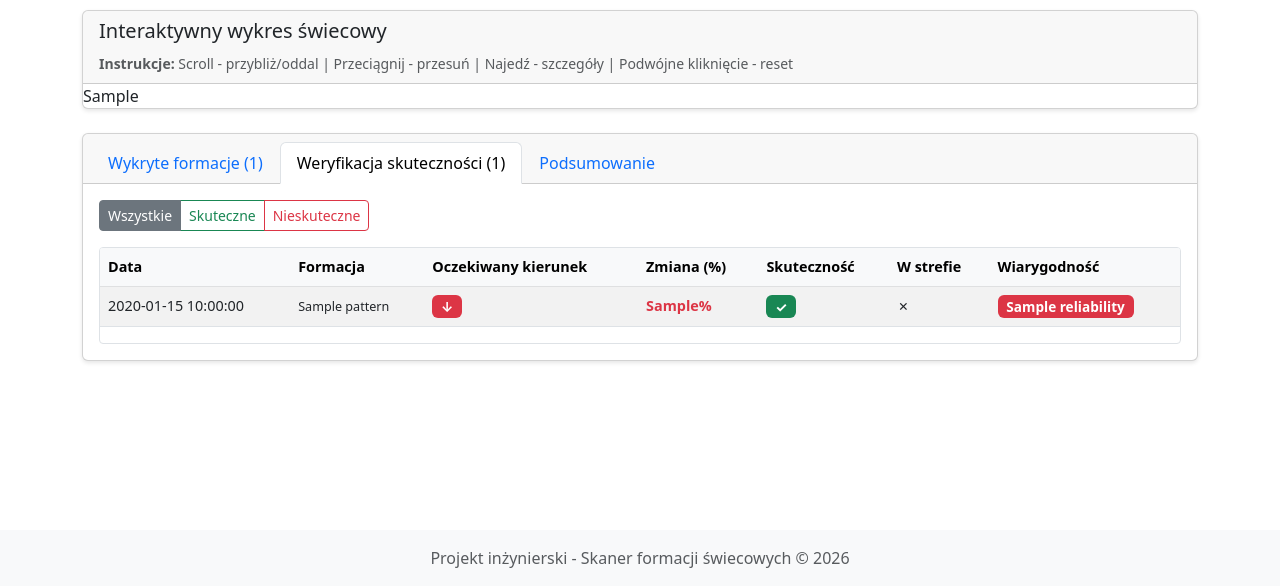
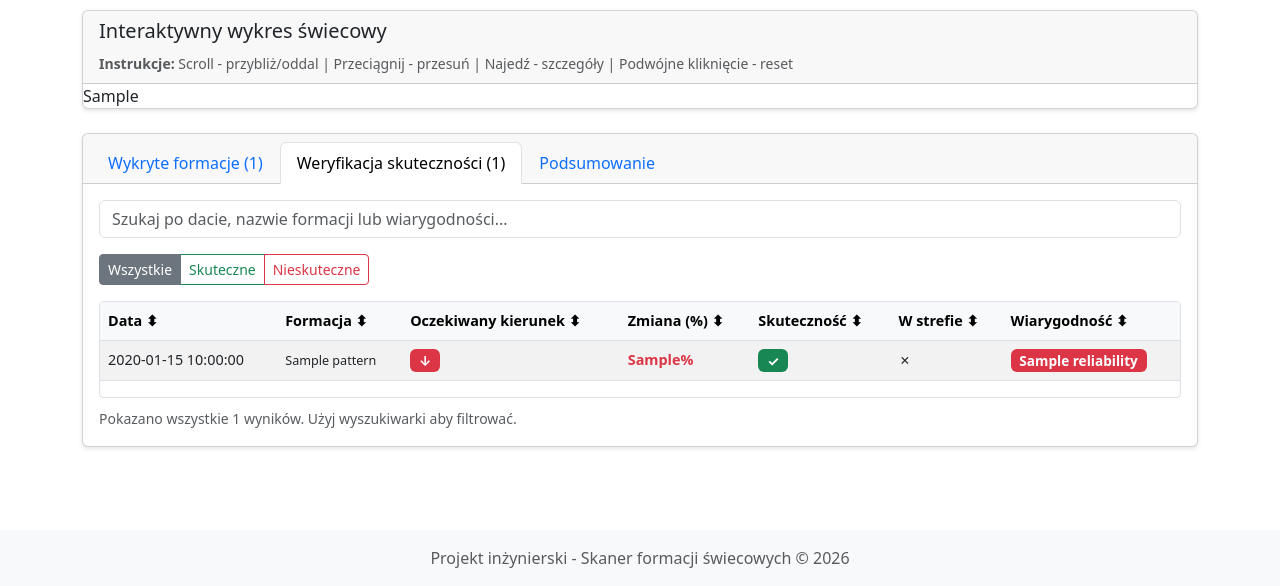
Before and after one commit to szymonhawel/candlestick_scanner, a Flask app: template templates/results.html in a window 1280 px wide, after a click that opens the changed part. Shown: the part 214-800 px from the top of the page. Run offline with Flask 3, Linux system fonts and the light colour scheme; the template is opened without the code that fills it: most values are stand-ins (such as "Sample title", 1, 10 or a date in 2020).

Commit message:
Enhance effectiveness tab; add search functionality and sorting for effectiveness table

```diff
--- a/models/candlestick_model.py
+++ b/models/candlestick_model.py
@@ -1098,7 +1098,7 @@ class CandlestickModel:
                         f"Trend: {trend}<br>"
                         f"Typ: {pattern_type}<br>"
                         f"Cena: {close_price:.2f}<br>"
-                        f"Range: {low_price:.2f} - {high_price:.2f}"
+                        f"Zakres: {low_price:.2f} - {high_price:.2f}"
                     )
 
                     if signal > 0:  # Wzrostowa
--- a/templates/results.html
+++ b/templates/results.html
@@ -122,6 +122,13 @@
 
                     <!-- ZAKŁADKA 2: WERYFIKACJA SKUTECZNOŚCI -->
                     <div class="tab-pane fade" id="effectiveness" role="tabpanel">
+                        <!-- NOWE: Pole wyszukiwania -->
+                        <div class="mb-3">
+                            <input type="text" class="form-control mb-2" id="effectivenessSearch"
+                                placeholder="Szukaj po dacie, nazwie formacji lub wiarygodności...">
+                        </div>
+
+                        <!-- Filtry (zachowane) -->
                         <div class="mb-3">
                             <div class="btn-group" role="group">
                                 <input type="radio" class="btn-check" name="effectiveFilter" id="filterAll" checked>
@@ -134,17 +141,19 @@
                                 <label class="btn btn-outline-danger btn-sm" for="filterIneffective" onclick="filterEffectiveness(false)">Nieskuteczne</label>
                             </div>
                         </div>
+
                         <div class="table-responsive" style="max-height: 500px; overflow-y: auto;">
                             <table class="table table-striped table-hover table-sm" id="effectivenessTable">
                                 <thead class="table-light sticky-top">
                                     <tr>
-                                        <th>Data</th>
-                                        <th>Formacja</th>
-                                        <th>Oczekiwany kierunek</th>
-                                        <th>Zmiana (%)</th>
-                                        <th>Skuteczność</th>
-                                        <th>W strefie</th>
-                                        <th>Wiarygodność</th>
+                                        <!-- ZMIENIONE: Dodano onclick i style dla sortowania -->
+                                        <th style="cursor: pointer;" onclick="sortEffectivenessTable(0)">Data ⬍</th>
+                                        <th style="cursor: pointer;" onclick="sortEffectivenessTable(1)">Formacja ⬍</th>
+                                        <th style="cursor: pointer;" onclick="sortEffectivenessTable(2)">Oczekiwany kierunek ⬍</th>
+                                        <th style="cursor: pointer;" onclick="sortEffectivenessTable(3)">Zmiana (%) ⬍</th>
+                                        <th style="cursor: pointer;" onclick="sortEffectivenessTable(4)">Skuteczność ⬍</th>
+                                        <th style="cursor: pointer;" onclick="sortEffectivenessTable(5)">W strefie ⬍</th>
+                                        <th style="cursor: pointer;" onclick="sortEffectivenessTable(6)">Wiarygodność ⬍</th>
                                     </tr>
                                 </thead>
                                 <tbody>
@@ -175,6 +184,11 @@
                                     {% endfor %}
                                 </tbody>
                             </table>
+                        </div>
+
+                        <!-- NOWE: Licznik widocznych wierszy -->
+                        <div class="text-muted mt-2">
+                            <small id="effectivenessCounter">Pokazano wszystkie {{ effectiveness|length }} wyników. Użyj wyszukiwarki aby filtrować.</small>
                         </div>
                     </div>
 
@@ -248,7 +262,7 @@
 
 <!-- JAVASCRIPT DLA INTERAKTYWNOŚCI -->
 <script>
-// Wyszukiwanie w tabeli formacji
+// Wyszukiwanie w tabeli formacji (zachowane)
 document.getElementById('patternSearch')?.addEventListener('keyup', function() {
     const searchValue = this.value.toLowerCase();
     const table = document.getElementById('patternsTable');
@@ -261,22 +275,62 @@ document.getElementById('patternSearch')?.addEventListener('keyup', function() {
     }
 });
 
-// Filtrowanie skuteczności
+// NOWE: Wyszukiwanie w tabeli skuteczności
+document.getElementById('effectivenessSearch')?.addEventListener('keyup', function() {
+    const searchValue = this.value.toLowerCase();
+    const table = document.getElementById('effectivenessTable');
+    const tbody = table.getElementsByTagName('tbody')[0];
+    const rows = tbody.getElementsByTagName('tr');
+    let visibleCount = 0;
+
+    for (let i = 0; i < rows.length; i++) {
+        const row = rows[i];
+        const text = row.textContent.toLowerCase();
+        const matches = text.includes(searchValue);
+        row.style.display = matches ? '' : 'none';
+        if (matches) visibleCount++;
+    }
+
+    // Aktualizuj licznik
+    const total = rows.length;
+    const counter = document.getElementById('effectivenessCounter');
+    if (searchValue) {
+        counter.textContent = `Pokazano ${visibleCount} z ${total} wyników.`;
+    } else {
+        counter.textContent = `Pokazano wszystkie ${total} wyników. Użyj wyszukiwarki aby filtrować.`;
+    }
+});
+
+// Filtrowanie skuteczności (zaktualizowane - uwzględnia wyszukiwanie)
 function filterEffectiveness(filter) {
     const table = document.getElementById('effectivenessTable');
-    const rows = table.getElementsByTagName('tbody')[0].getElementsByTagName('tr');
+    const tbody = table.getElementsByTagName('tbody')[0];
+    const rows = tbody.getElementsByTagName('tr');
+    const searchValue = document.getElementById('effectivenessSearch').value.toLowerCase();
+    let visibleCount = 0;
 
     for (let row of rows) {
+        const text = row.textContent.toLowerCase();
+        const matchesSearch = !searchValue || text.includes(searchValue);
+
         if (filter === 'all') {
-            row.style.display = '';
+            row.style.display = matchesSearch ? '' : 'none';
+            if (matchesSearch) visibleCount++;
         } else {
             const isEffective = row.getAttribute('data-effective') === 'True';
-            row.style.display = (isEffective === filter) ? '' : 'none';
+            const matchesFilter = (isEffective === filter);
+            row.style.display = (matchesFilter && matchesSearch) ? '' : 'none';
+            if (matchesFilter && matchesSearch) visibleCount++;
         }
     }
+
+    // Aktualizuj licznik
+    const total = rows.length;
+    const counter = document.getElementById('effectivenessCounter');
+    counter.textContent = `Pokazano ${visibleCount} z ${total} wyników.`;
 }
 
-// Sortowanie tabeli
+// Sortowanie tabeli formacji (zachowane)
 let sortOrder = {};
 function sortTable(columnIndex) {
     const table = document.getElementById('patternsTable');
@@ -294,6 +348,50 @@ function sortTable(columnIndex) {
 
     rows.forEach(row => tbody.appendChild(row));
 }
+
+// NOWE: Sortowanie tabeli skuteczności
+let effectivenessSortOrder = {};
+function sortEffectivenessTable(columnIndex) {
+    const table = document.getElementById('effectivenessTable');
+    const tbody = table.getElementsByTagName('tbody')[0];
+    const rows = Array.from(tbody.getElementsByTagName('tr'));
+
+    effectivenessSortOrder[columnIndex] = !effectivenessSortOrder[columnIndex];
+    const ascending = effectivenessSortOrder[columnIndex];
+
+    rows.sort((a, b) => {
+        let aVal = a.getElementsByTagName('td')[columnIndex].textContent.trim();
+        let bVal = b.getElementsByTagName('td')[columnIndex].textContent.trim();
+
+        // Specjalna obsługa dla kolumny "Zmiana (%)" - sortuj numerycznie
+        if (columnIndex === 3) {
+            aVal = parseFloat(aVal.replace('%', '')) || 0;
+            bVal = parseFloat(bVal.replace('%', '')) || 0;
+            return ascending ? aVal - bVal : bVal - aVal;
+        }
+
+        // Specjalna obsługa dla kolumny "Skuteczność" i "W strefie"
+        if (columnIndex === 4 || columnIndex === 5) {
+            aVal = aVal === '✓' ? 1 : 0;
+            bVal = bVal === '✓' ? 1 : 0;
+            return ascending ? aVal - bVal : bVal - aVal;
+        }
+
+        // Specjalna obsługa dla kolumny "Wiarygodność"
+        if (columnIndex === 6) {
+            const reliabilityOrder = { 'Wysoka': 3, 'Średnia': 2, 'Niska': 1 };
+            aVal = reliabilityOrder[aVal] || 0;
+            bVal = reliabilityOrder[bVal] || 0;
+            return ascending ? aVal - bVal : bVal - aVal;
+        }
+
+        // Domyślne sortowanie alfabetyczne
+        return ascending ? aVal.localeCompare(bVal) : bVal.localeCompare(aVal);
+    });
+
+    rows.forEach(row => tbody.appendChild(row));
+}
 </script>
 
+
 {% endblock %}
```
